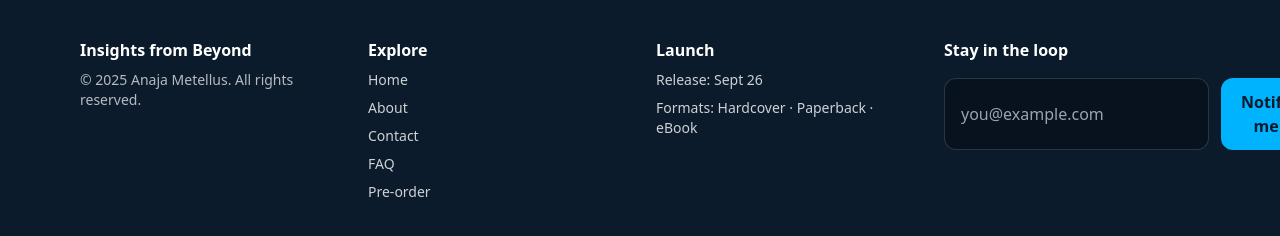
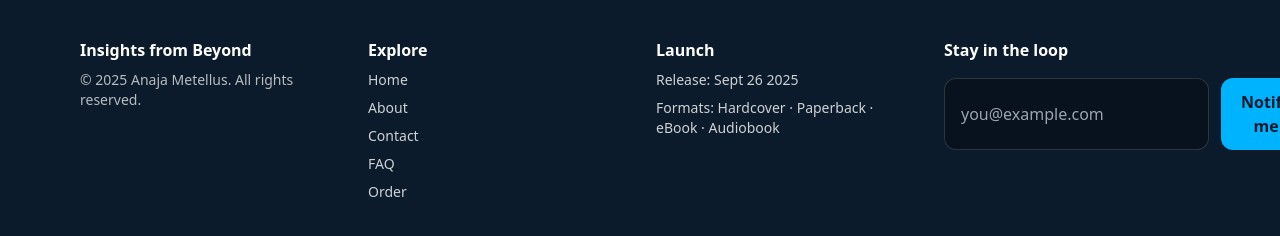
Before and after one commit to metellusa/insights-from-beyond, a React (Vite) app: page / in a window 1280 px wide. Shown: the part 2555-2791 px from the top of the page. Built offline with nearby package versions, Linux system fonts and the light colour scheme.

Commit message:
Add Audible link to website

```diff
--- a/index.html
+++ b/index.html
@@ -129,6 +129,16 @@
     },
     {
       "@type": "Offer",
+      "url": "https://www.audible.com/pd/B0G4SPFMSF/?source_code=AUDFPWS0223189MWT-BK-ACX0-483347&ref=acx_bty_BK_ACX0_483347_rh_us",
+      "price": "15.99",
+      "priceCurrency": "USD",
+      "seller": {
+        "@type": "Organization",
+        "name": "Audible"
+      }
+    },
+    {
+      "@type": "Offer",
       "url": "https://www.barnesandnoble.com/w/insights-from-beyond-anaja-metellus/1148069342?ean=9798294870904",
       "price": "21.99",
       "priceCurrency": "USD",
--- a/src/App.jsx
+++ b/src/App.jsx
@@ -56,7 +56,7 @@ function SiteNav() {
           <div className="px-4 py-3 flex flex-col gap-3">
             <a className="hover:text-[#A8D0FF]" href="/about" onClick={() => setOpen(false)}>About</a>
             <a className="hover:text-[#A8D0FF]" href="/contact" onClick={() => setOpen(false)}>Contact</a>
-            <a className="px-4 py-2 rounded-xl bg-[#00B3FF] text-[#0B1B2B] font-semibold shadow" href="/order" onClick={() => setOpen(false)}>Pre‑order</a>
+            <a className="px-4 py-2 rounded-xl bg-[#00B3FF] text-[#0B1B2B] font-semibold shadow" href="/order" onClick={() => setOpen(false)}>Order</a>
           </div>
         </div>
       )}
@@ -297,7 +297,7 @@ function OrderPage() {
     <main className="max-w-5xl mx-auto px-4 py-14">
       <h1 className="text-3xl font-bold">Order</h1>
       <p className="mt-3 text-white/90">
-        Reserve your copy ahead of the September 26 launch. Choose a retailer below, or leave your email and we’ll notify you the moment it goes live.
+        Choose a retailer below. We can't wait for your to start reading or listening to Insights from Beyond!
       </p>
 
       <div className="mt-8 grid md:grid-cols-2 gap-6">
@@ -312,6 +312,16 @@ function OrderPage() {
               className="w-full px-4 py-3 rounded-xl bg-[#00B3FF] text-[#0B1B2B] font-semibold text-center hover:bg-[#36c7ff] transition"
             >
               Amazon
+            </a>
+
+            <a
+              href="https://www.audible.com/pd/B0G4SPFMSF/?source_code=AUDFPWS0223189MWT-BK-ACX0-483347&ref=acx_bty_BK_ACX0_483347_rh_us"
+              target="_blank"
+              rel="noopener noreferrer"
+              aria-label="Listen to Insights from Beyond on Audible (opens in new tab)"
+              className="w-full px-4 py-3 rounded-xl bg-[#F8991D] text-[#0B1B2B] font-semibold text-center hover:bg-[#FFB347] transition"
+            >
+              Audible
             </a>
 
             <a
@@ -347,16 +357,17 @@ function OrderPage() {
         </div>
 
         <div className="p-6 rounded-2xl bg-white/[.03] border border-white/10">
-          <div className="font-semibold">Email me when it’s live</div>
+          <div className="font-semibold">Email me any updates</div>
           <NotifyForm />
           <p className="text-xs text-white/60 mt-3">
-            We’ll send a single launch-day email. No spam, ever!
+            We’ll only send necessary updates. No spam, ever!
           </p>
         </div>
       </div>
     </main>
   );
 }
+
 
 
 function NotifyForm() {
@@ -726,7 +737,7 @@ function FAQPage() {
 
       <div className="mt-10 flex gap-3">
         <a href="/order" className="px-5 py-3 rounded-xl bg-[#00B3FF] text-[#0B1B2B] font-semibold">
-          Pre‑order the book
+          Order the book
         </a>
         <a href="/contact" className="px-5 py-3 rounded-xl border border-white/15">
           Contact Anaja
@@ -777,14 +788,14 @@ function SiteFooter() {
             <li><a href="/about">About</a></li>
             <li><a href="/contact">Contact</a></li>
             <li><a href="/faq">FAQ</a></li>
-            <li><a href="/order">Pre‑order</a></li>
+            <li><a href="/order">Order</a></li>
           </ul>
         </div>
         <div>
           <div className="font-semibold mb-2">Launch</div>
           <ul className="space-y-2 text-white/80 text-sm">
-            <li>Release: Sept 26</li>
-            <li>Formats: Hardcover · Paperback · eBook</li>
+            <li>Release: Sept 26 2025</li>
+            <li>Formats: Hardcover · Paperback · eBook · Audiobook</li>
           </ul>
         </div>
         <div>
```
